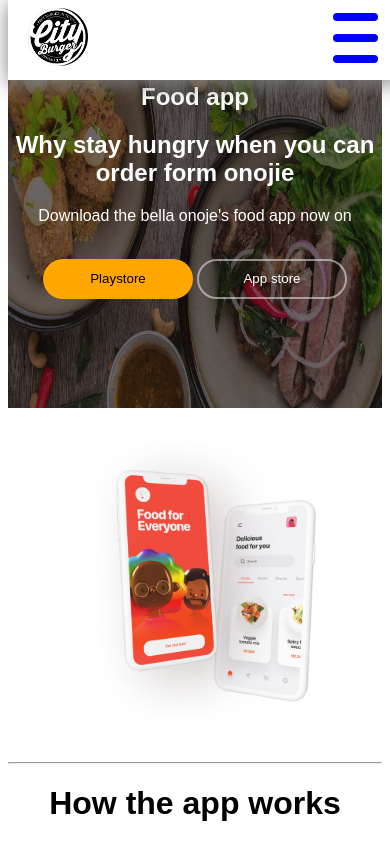
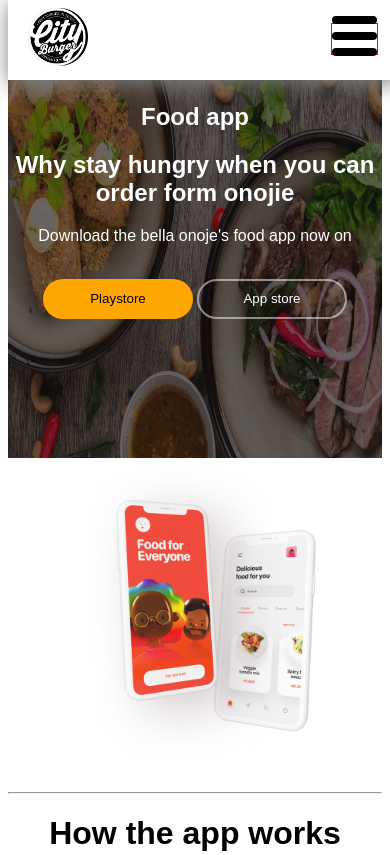
Before and after one commit to yoqubvaliyev/bella-, a plain HTML site: page index.html in a window 390 px wide. Shown: the top 855 px of the page. Drawn offline with Linux system fonts and the light colour scheme.

Commit message:
bug fixed

```diff
--- a/style.css
+++ b/style.css
@@ -15,8 +15,7 @@ width: 60px;
 height: 60px;
 }
 .line{
-
-background-color: blue;
+background-color: 	rgb(0, 0, 0);
 width: 60px;
 height: 8px;
 margin-top: -1px;
@@ -396,16 +395,30 @@ height: 40px;
 font-size: 24px;
 }
 .title-text{
-	margin-top: 25px;
+	margin-top: 45px;
 	font-weight: bold;
 	font-size: 24px;
+
 }
 .btn1{
 margin-bottom: 10px;
 }
 .title-text3{
 font-size: 27px;
+}
+.containerr{
+	padding-top: 50px;
+	height: 380px;
+}
+.title-bigphoto{
+	background-size: 170% 450px;
+}
 
-
+.line{
+margin-top: -8px;
+}
+.main-line{
+	border: 1px solid red ;
+	height: 30px;
 }
 }
```
